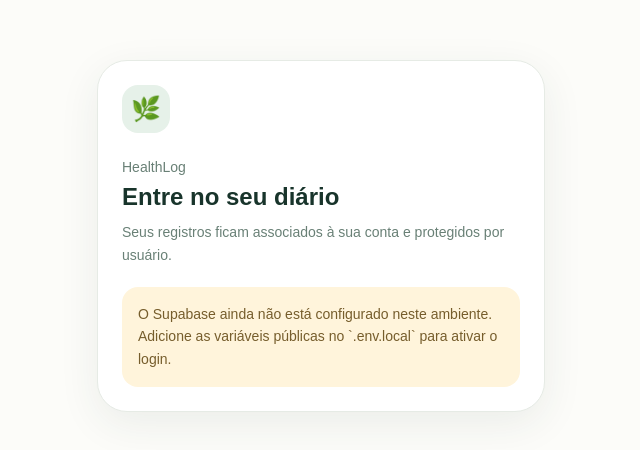
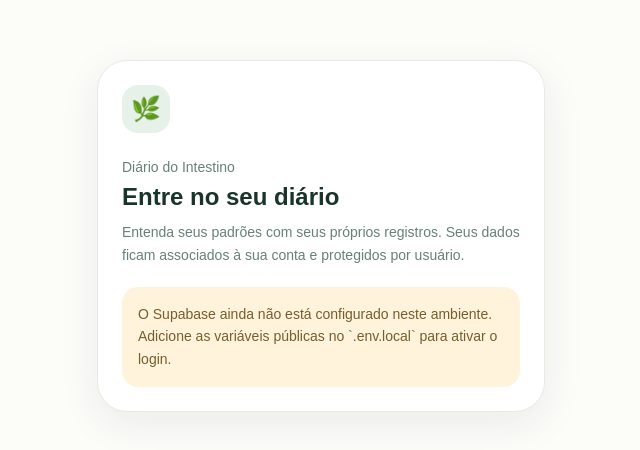
Before and after one commit to bbarbosa0604/diario-de-saude, a Next.js app: page /login in a window 1280 px wide. Shown: the part 164-614 px from the top of the page, without its empty margins (319-959 px from the left). Built offline with nearby package versions, Linux system fonts and the light colour scheme; no server answers.

Commit message:
feat: atualiza identidade para diario do intestino

```diff
--- a/src/app/layout.tsx
+++ b/src/app/layout.tsx
@@ -2,8 +2,8 @@ import type { Metadata } from "next";
 import "./globals.css";
 
 export const metadata: Metadata = {
-  title: "HealthLog · Diário de saúde",
-  description: "Diário pessoal para acompanhar saúde gastrointestinal.",
+  title: "Diário do Intestino",
+  description: "Entenda seus padrões com seus próprios registros.",
 };
 
 export default function RootLayout({ children }: LayoutProps<"/">) {
--- a/src/app/login/page.tsx
+++ b/src/app/login/page.tsx
@@ -39,9 +39,9 @@ export default function LoginPage() {
   return <main className="flex min-h-screen items-center justify-center bg-[#fcfcf9] px-5 text-[#18342b]">
     <section className="w-full max-w-md rounded-[30px] border border-[#e6ebe5] bg-white p-6 shadow-[0_12px_40px_rgba(32,62,45,0.08)]">
       <div className="grid h-12 w-12 place-items-center rounded-2xl bg-[#e6f1e9] text-2xl">🌿</div>
-      <p className="mt-6 text-sm font-medium text-[#698076]">HealthLog</p>
+      <p className="mt-6 text-sm font-medium text-[#698076]">Diário do Intestino</p>
       <h1 className="mt-1 text-2xl font-semibold">{mode === "signin" ? "Entre no seu diário" : "Crie seu acesso"}</h1>
-      <p className="mt-2 text-sm leading-relaxed text-[#698076]">Seus registros ficam associados à sua conta e protegidos por usuário.</p>
+      <p className="mt-2 text-sm leading-relaxed text-[#698076]">Entenda seus padrões com seus próprios registros. Seus dados ficam associados à sua conta e protegidos por usuário.</p>
       {!isSupabaseConfigured() ? <p className="mt-5 rounded-2xl bg-[#fff4db] p-4 text-sm leading-relaxed text-[#765d2c]">O Supabase ainda não está configurado neste ambiente. Adicione as variáveis públicas no `.env.local` para ativar o login.</p> : <form onSubmit={submit} className="mt-6 space-y-3">
         <label className="block text-sm font-semibold">E-mail<input required type="email" value={email} onChange={(event) => setEmail(event.target.value)} className="mt-2 block w-full rounded-xl border border-[#dce5dd] px-3 py-3 text-base" placeholder="seu@email.com" /></label>
         <label className="block text-sm font-semibold">Senha<input required minLength={6} type="password" value={password} onChange={(event) => setPassword(event.target.value)} className="mt-2 block w-full rounded-xl border border-[#dce5dd] px-3 py-3 text-base" placeholder="Mínimo de 6 caracteres" /></label>
--- a/src/app/page.tsx
+++ b/src/app/page.tsx
@@ -160,7 +160,7 @@ export default function Home() {
     <main className="mx-auto min-h-screen max-w-md bg-[#fcfcf9] px-5 pb-28 text-[#18342b]">
       <header className="flex items-center justify-between pt-8">
         <div>
-          <p className="text-sm font-medium text-[#698076]">Seu diário de saúde</p>
+          <p className="text-sm font-medium text-[#698076]">Diário do Intestino</p>
           <h1 className="mt-1 text-3xl font-semibold tracking-tight">Olá, Bruno.</h1>
         </div>
         <div className="grid h-11 w-11 place-items-center rounded-full bg-[#e6f1e9] text-xl">🌿</div>
```
Also changed, not shown: 1 other file (tests, documents, lock files or other folders).
